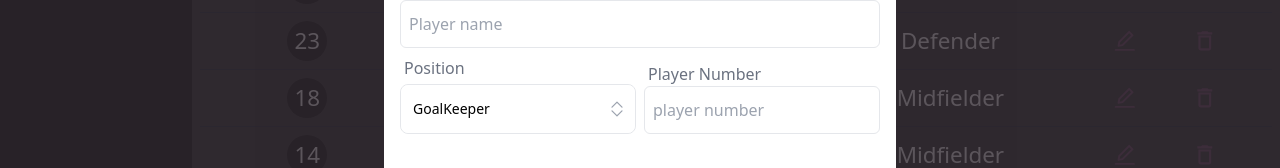
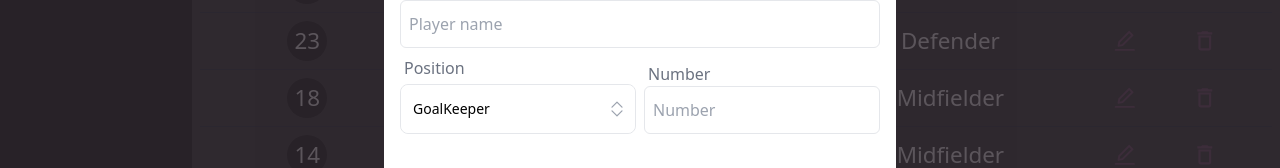
Before and after one commit to Sosaristic/pitch-play, a React (Vite) app: page /dashboard/my-team/squad-list in a window 1280 px wide. Both pictures are taken after a click on the button 1124 px from the left and 151 px from the top of the page. Shown: the part 338-506 px from the top of the page. Built offline with nearby package versions, Linux system fonts and the light colour scheme.

Commit message:
changed width of add player modal for sm

```diff
--- a/src/components/Dashboard/MyTeam/EditPlayerDetails.jsx
+++ b/src/components/Dashboard/MyTeam/EditPlayerDetails.jsx
@@ -48,7 +48,7 @@ export default function EditPlayerDetails({closeAddPlayerModal}) {
   }
   return (
     <PopOver>
-      <form className=" min-h-[10rem] text-black max-h-fit flex flex-col w-[80%] lg:w-[40%] py-3  bg-white rounded-md relative px-4">
+      <form className=" min-h-[10rem] text-black max-h-fit flex flex-col w-[90%] lg:w-[40%] py-3  bg-white rounded-md relative px-4">
         <p className="mt-2 self-center bg-primary text-white px-4 py-2 rounded-bl-2xl rounded-tr-2xl">Player Details</p>
         <div className="mt-2">
           <TextField
@@ -75,10 +75,10 @@ export default function EditPlayerDetails({closeAddPlayerModal}) {
           <div className="flex-1 h-full relative">
             <TextField
               value={formValues.playerNumber}
-              placeholder="player number"
+              placeholder="Number"
               name="playerNumber"
               onChange={handleOnChange}
-              label="Player Number"
+              label="Number"
               type="number"
             />
           </div>
```
